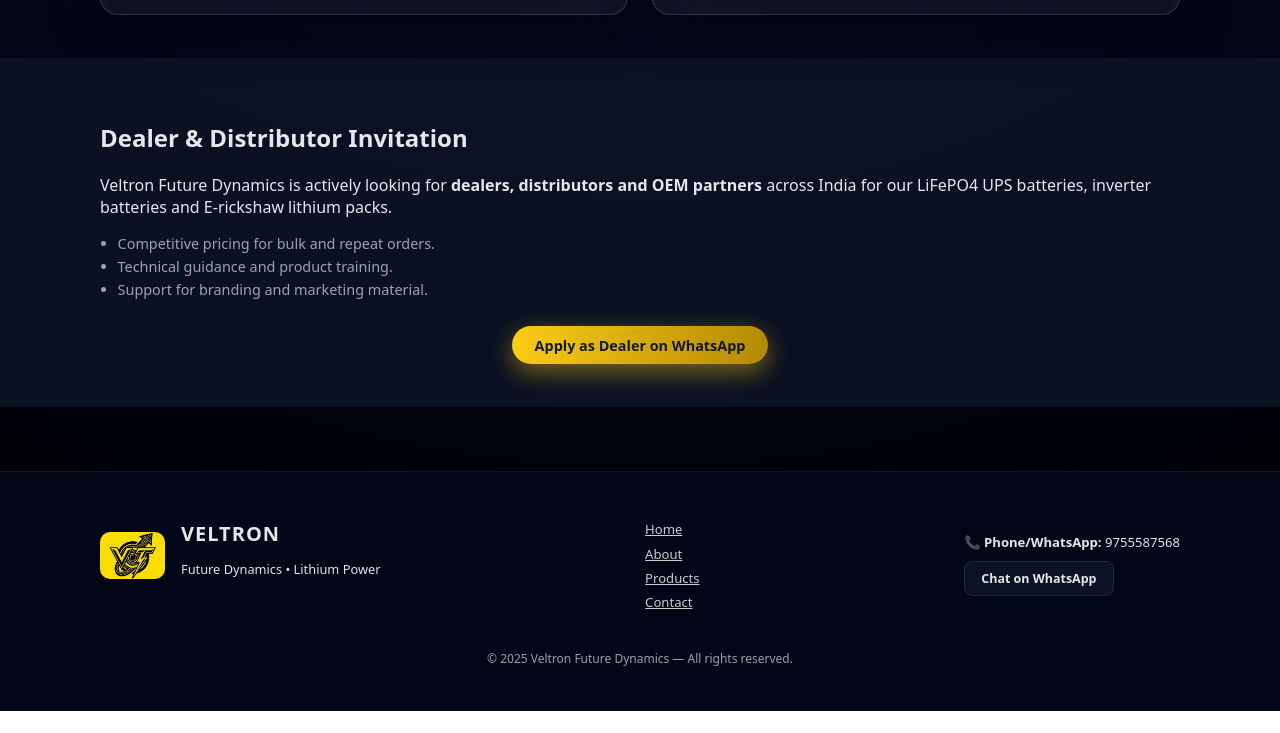
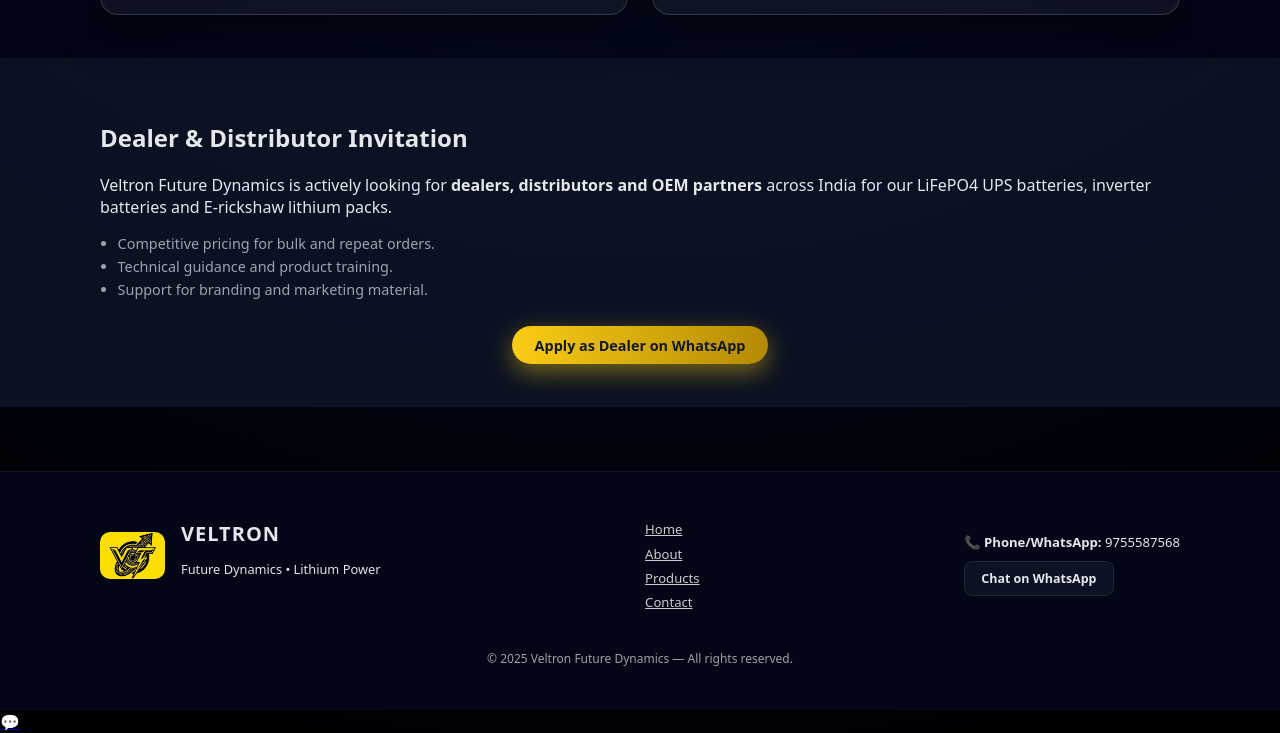
Before and after one commit to MohdFaizanX/veltronbattery, a plain HTML site: page contact.html in a window 1280 px wide. Shown: the part 749-1482 px from the top of the page. Before the commit the page ends 1460 px from the top, so only its background shows below. Drawn offline with Linux system fonts and the light colour scheme.

Commit message:
Update contact.html

```diff
--- a/contact.html
+++ b/contact.html
@@ -160,6 +160,13 @@
     <p>© 2025 Veltron Future Dynamics — All rights reserved.</p>
   </div>
 </footer>
+<!-- Floating WhatsApp Button -->
+<a href="https://wa.me/919755587568"
+   class="whatsapp-float"
+   target="_blank"
+   rel="noopener">
+  💬
+</a>
 
 </body>
 </html>
```
